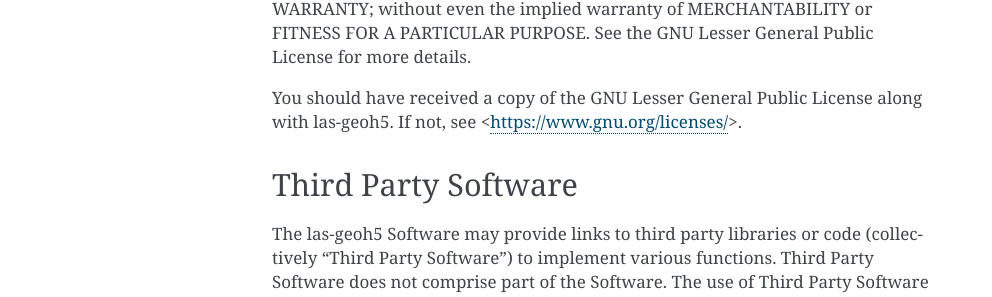
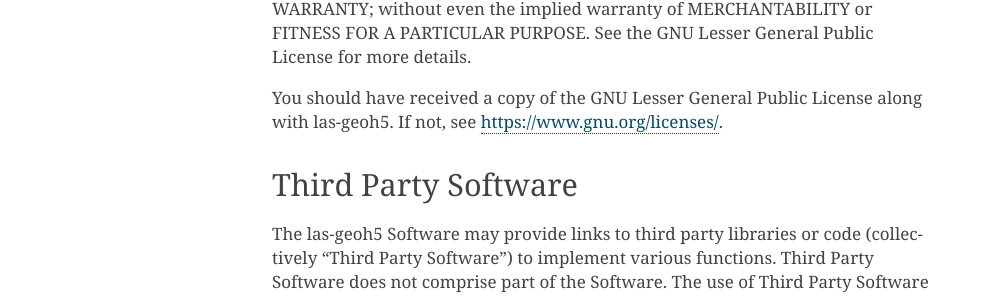
Before and after one commit to MiraGeoscience/las-geoh5, a Sphinx documentation site: the page built from docs/source/index.rst, in a window 1280 px wide. Shown: the part 1046-1343 px from the top of the page, without its empty margins (148-1140 px from the left). Built offline with Sphinx 7.4.7, drawn with Linux system fonts in a browser that asks for light colours; part of the change alters nothing that is shown.

```diff
--- a/docs/source/index.rst
+++ b/docs/source/index.rst
@@ -1,8 +1,3 @@
-.. las-geoh5 documentation master file, created by
-   sphinx-quickstart on Mon Mar 25 11:05:43 2024.
-   You can adapt this file completely to your liking, but it should at least
-   contain the root `toctree` directive.
-
 About
 =====
 
@@ -49,7 +44,7 @@ MERCHANTABILITY or FITNESS FOR A PARTICULAR PURPOSE.  See the
 GNU Lesser General Public License for more details.
 
 You should have received a copy of the GNU Lesser General Public License
-along with las-geoh5.  If not, see <https://www.gnu.org/licenses/>.
+along with las-geoh5.  If not, see `<https://www.gnu.org/licenses/>`_.
 
 
 Third Party Software
```
